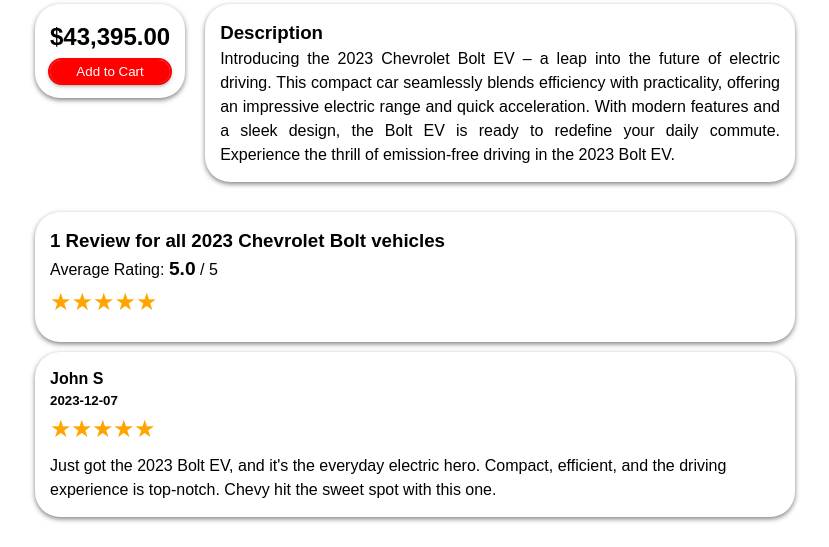
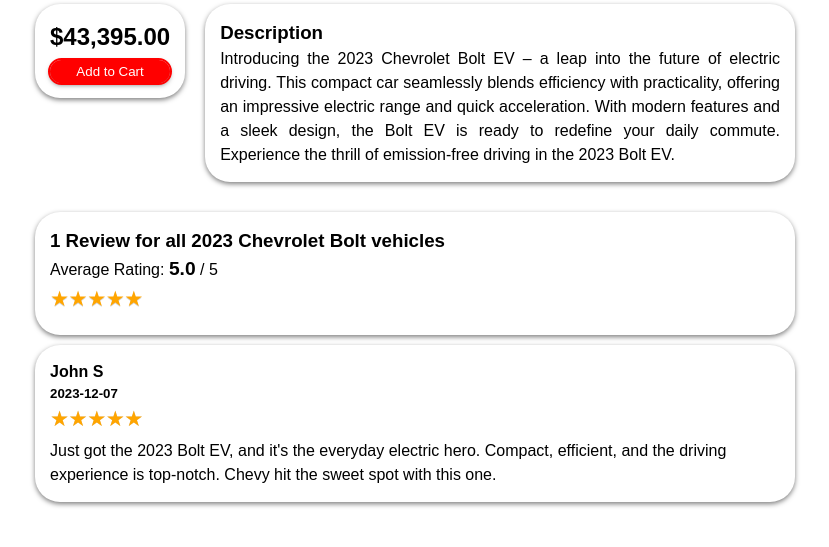
Before and after one commit to cskevhho/york-lions, a Flask app: page /vehicle/18 in a window 1280 px wide. Shown: the part 632-1179 px from the top of the page, without its empty margins (225-1054 px from the left). After the commit the page ends 1139 px from the top, so only its background shows below. Run offline with Flask 3, Linux system fonts and the light colour scheme; data comes from the database, SQL or seed files in the repository; both versions use the stored data as it was after the commit.

Commit message:
Actually fixed the star visual issue, for real

```diff
--- a/yorklions/static/stylesheets/vehicle-details.css
+++ b/yorklions/static/stylesheets/vehicle-details.css
@@ -60,19 +60,38 @@
     margin-bottom: 30px;
 }
 
+.star_container {
+    display: inline-block;
+    width: 80pt;
+    height: 36px;
+    margin-bottom: -100px;
+}
+
+.empty_star_container {
+    width: 80pt;
+    display: inline-block;
+    z-index: -1;
+    position: relative;
+    top: -106%;
+    margin-bottom: -100px;
+}
+
+.despacer {
+    color: transparent;
+    margin-top: -50pt;
+}
+
 .stars {
     display: inline-block;
-    height: 36px;
     overflow: hidden;
-    font-size: x-large;
+    margin-right: -5px;
+    font-size: 16pt;
 }
 
 .stars.orange {
     color: orange;
-    margin-right: -5px;
 }
 
 .stars.grey {
     color: lightgray;
-    margin-right: -5px;
 }
--- a/yorklions/templates/stars.html
+++ b/yorklions/templates/stars.html
@@ -1,12 +1,15 @@
-<p><span class="stars filled">★★★★★</span><span class="stars empty">★★★★★</span></p>
-<style>
-    .filled {
-        width: {{ "{:,.0f}".format(105 * num_stars / 5) }}px;
-        color: orange;
-    }
-    .empty {
-        direction: rtl;
-        width: {{ "{:,.0f}".format(105 - (105 * num_stars / 5)) }}px;
-        color: lightgrey;
-    }
-</style>
+<div class="star_container">
+    {% for i in range(5) %}
+        {% if i <= num_stars - 1 %}
+            <div class="stars orange">★</div>
+        {% elif num_stars-1 > i - 1 %}
+            <div class="stars orange" style="width: {{ "{0:.2f}".format(20 * (num_stars - i)) }}%;">★</div>
+        {% endif %}
+    {% endfor %}
+    <div class="empty_star_container">
+        {% for i in range(5) %}
+            <div class="stars grey">★</div>
+        {% endfor %}
+    </div>
+    <p class="despacer">.</p>
+</div>
--- a/yorklions/templates/vehicle-details.html
+++ b/yorklions/templates/vehicle-details.html
@@ -5,7 +5,7 @@
 {% endblock stylesheet %}
 
 {% block content %}
-    <h1>{% if vehicle.kilometres|int > 0 %}Used{% else %}New{% endif %} {{ vehicle.year }} {{ vehicle.make }} {{ vehicle.model }} {{ vehicle.trim }}</h1>
+    <h1>{% if vehicle.kilometres|int > 0 %}Used{% else %}New{% endif %} {{ vehicle.year }} {{ vehicle.make }} {{ vehicle.model }} {{ vehicle.trim }}</h2>
     <!-- A redirect to the compare vehicles page that passes in a vehicle -->
     {% if not trade_in %}
     <form action="{{ url_for('main.compare_vehicles') }}" method="post" class="compare_vehicle_form">
@@ -31,11 +31,11 @@
                 </div>
                 <div class="floating_box">
                     <h3>Kilometres</h3>
-                    <p>{{ vehicle.kilometres }} km</p>
+                    <p>{{ "{:,}".format(vehicle.kilometres) }} km</p>
                 </div>
                 <div class="floating_box">
                     <h3>Max Driving Range</h3>
-                    <p>{{ vehicle.max_range }} km</p>
+                    <p>{{ "{:,}".format(vehicle.max_range) }} km</p>
                 </div>
             </div>
         </div>
@@ -98,15 +98,11 @@
             <div class="floating_box review">
                 <h4>{{ review.f_name }} {{ review.l_initial }}</h4>
                 <h5>{{ review.review_date.strftime("%F") }}</h5>
-                <p>
-                {% for i in range(5) %}
-                    {% if i <= review.rating - 1 %}
-                        <span class="stars orange">★</span>
-                    {% else %}
-                        <span class="stars grey">★</span>
-                    {% endif %}
-                {% endfor %}
-                </p>
+                <div class="star_container">
+                {% with num_stars = review.rating %}
+                    {% include "stars.html" %}
+                {% endwith %}
+                </div>
                 <p>{{ review.review_body }}</p>
             </div>
             {% endfor %}
```
Also changed, not shown: instance/db.sqlite3.
